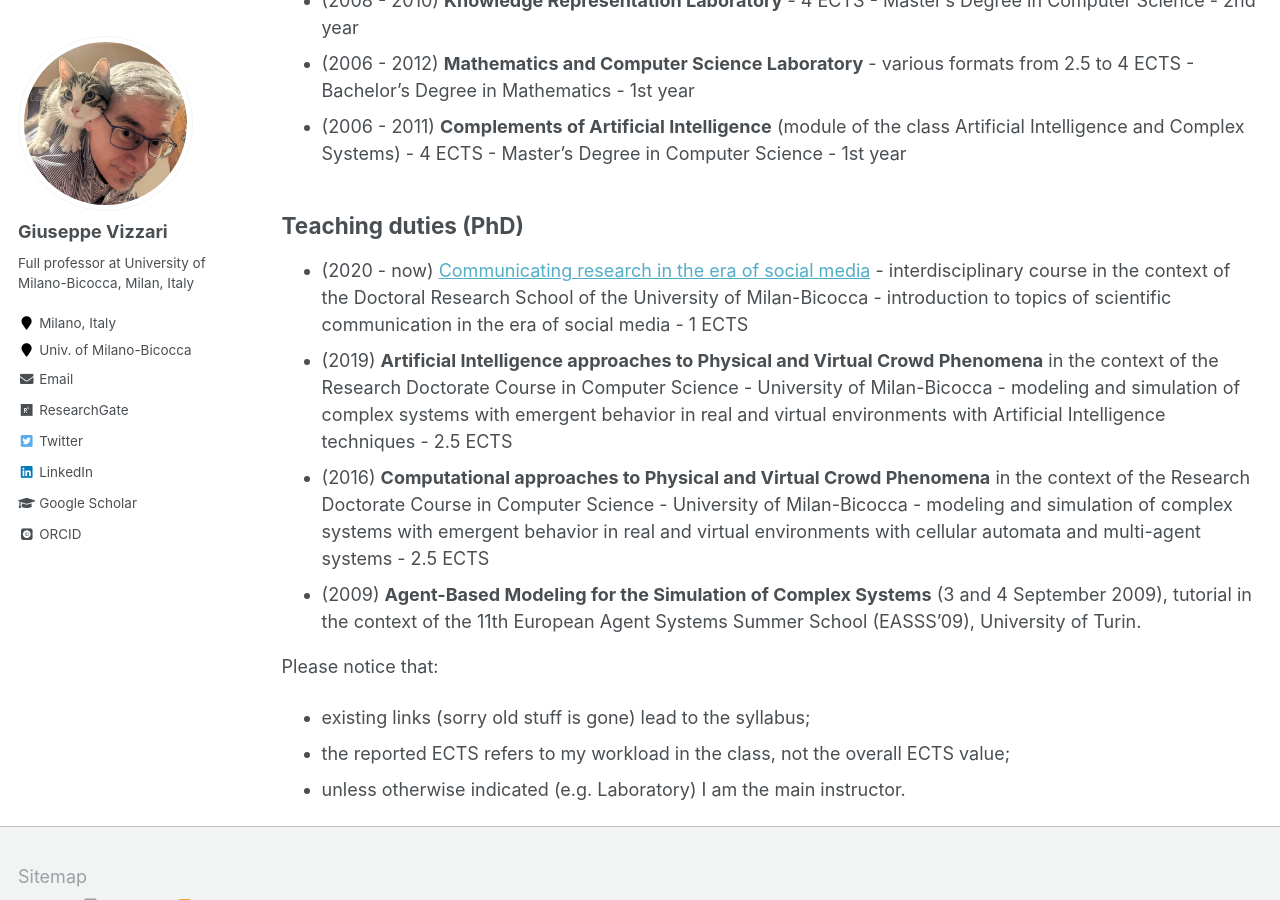
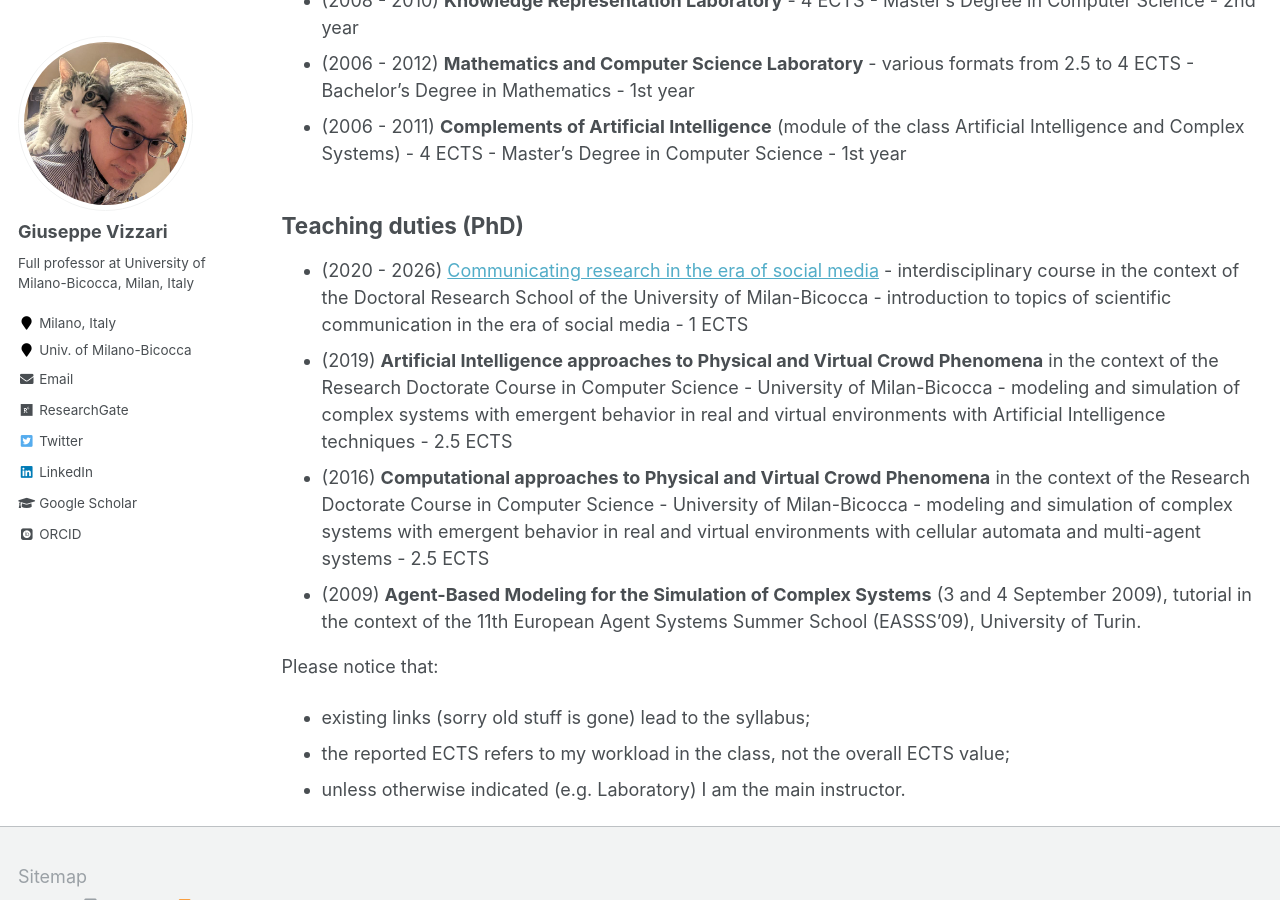
Before and after one commit to GiuseppeVizzari/GiuseppeVizzari.github.io, a Jekyll site: the page built from _pages/teaching.md, in a window 1280 px wide and 900 px high, scrolled down 762 px. Built offline with Jekyll 4.4.1, drawn with Linux system fonts in a browser that asks for light colours; some web fonts are replaced.

Commit message:
End of a PhD class.

```diff
--- a/_pages/teaching.md
+++ b/_pages/teaching.md
@@ -23,7 +23,7 @@ author_profile: true
 
 ## Teaching duties (PhD)
 
-- (2020 - now) [Communicating research in the era of social media](https://elearning.unimib.it/course/info.php?id=52835#en) - interdisciplinary course in the context of the Doctoral Research School of the University of Milan-Bicocca - introduction to topics of scientific communication in the era of social media - 1 ECTS
+- (2020 - 2026) [Communicating research in the era of social media](https://elearning.unimib.it/course/info.php?id=52835#en) - interdisciplinary course in the context of the Doctoral Research School of the University of Milan-Bicocca - introduction to topics of scientific communication in the era of social media - 1 ECTS
 - (2019) __Artificial Intelligence approaches to Physical and Virtual Crowd Phenomena__ in the context of the Research Doctorate Course in Computer Science - University of Milan-Bicocca - modeling and simulation of complex systems with emergent behavior in real and virtual environments with Artificial Intelligence techniques - 2.5 ECTS
 - (2016) __Computational approaches to Physical and Virtual Crowd Phenomena__ in the context of the Research Doctorate Course in Computer Science - University of Milan-Bicocca - modeling and simulation of complex systems with emergent behavior in real and virtual environments with cellular automata and multi-agent systems - 2.5 ECTS
 - (2009) __Agent-Based Modeling for the Simulation of Complex Systems__ (3 and 4 September 2009), tutorial in the context of the 11th European Agent Systems Summer School (EASSS’09), University of Turin.
```
